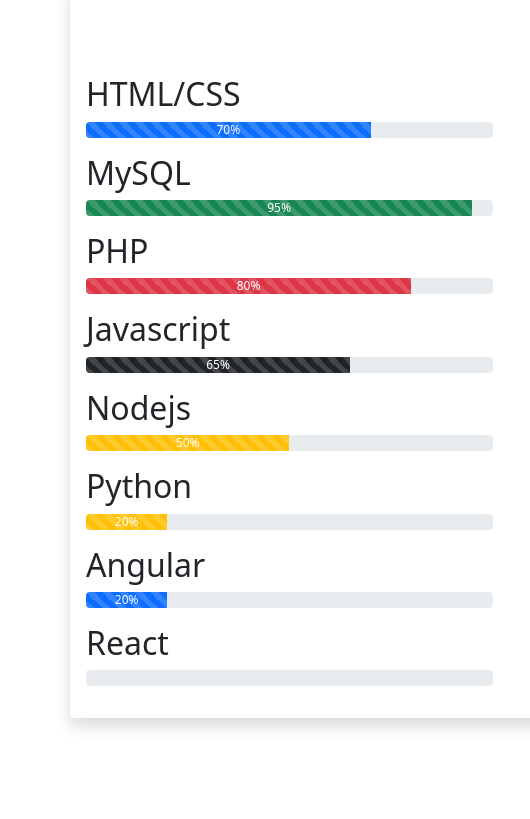
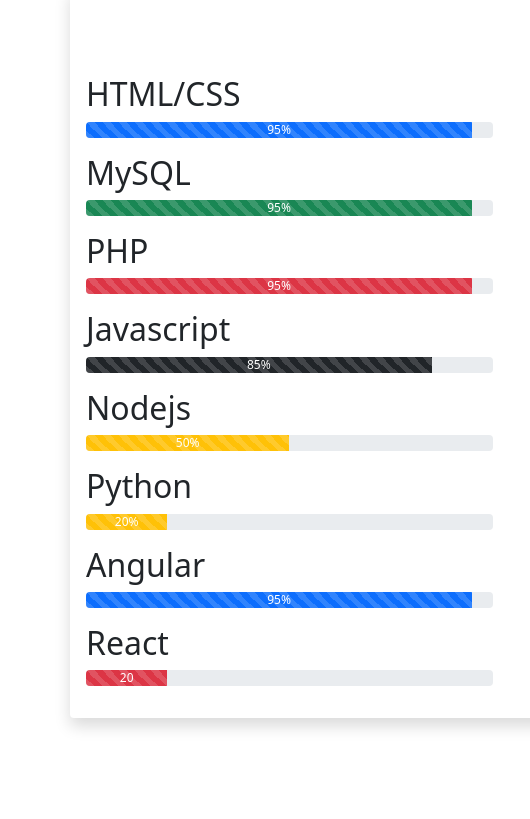
Before and after one commit to cingork/nodejsproject, a website: page views/main.html in a window 1280 px wide. Shown: the part 1500-2319 px from the top of the page, 0-530 px from the left. Drawn offline with nearby package versions, Linux system fonts and the light colour scheme; files that its build step writes are made by us from their sources; files whose address does not match are found by name.

Commit message:
Update main.html
update 12/13/2021

```diff
--- a/views/main.html
+++ b/views/main.html
@@ -76,7 +76,7 @@
                     <div class="names my-3">
                         <h2>HTML/CSS</h2>
                         <div class="progress w-75">
-                        <div class="progress-bar progress-bar-striped progress-bar-animated" style="width: 70%">70%</div>
+                        <div class="progress-bar progress-bar-striped progress-bar-animated" style="width: 95%">95%</div>
                     </div>
                     </div>
                     <div class="names my-3">
@@ -88,13 +88,13 @@
                     <div class="names my-3">
                         <h2>PHP</h2>
                         <div class="progress w-75">
-                        <div class="progress-bar progress-bar-striped progress-bar-animated bg-danger" style="width: 80%">80%</div>
+                        <div class="progress-bar progress-bar-striped progress-bar-animated bg-danger" style="width: 95%">95%</div>
                     </div>
                     </div>
                     <div class="names my-3">
                         <h2>Javascript</h2>
                         <div class="progress w-75">
-                        <div class="progress-bar progress-bar-striped progress-bar-animated bg-dark" style="width: 65%">65%</div>
+                        <div class="progress-bar progress-bar-striped progress-bar-animated bg-dark" style="width: 85%">85%</div>
                     </div>
                     </div>
                     <div class="names my-3">
@@ -112,13 +112,13 @@
                     <div class="names my-3">
                         <h2>Angular</h2>
                         <div class="progress w-75">
-                            <div class="progress-bar progress-bar-striped progress-bar-animated bg-primary" style="width: 20%">20%</div>
+                            <div class="progress-bar progress-bar-striped progress-bar-animated bg-primary" style="width: 95%">95%</div>
                         </div>
                     </div>
                     <div class="names my-3">
                         <h2>React</h2>
                         <div class="progress w-75">
-                            <div class="progress-bar progress-bar-striped progress-bar-animated bg-danger" style="width: 0%">Currently Learning</div>
+                            <div class="progress-bar progress-bar-striped progress-bar-animated bg-danger" style="width: 20%">20</div>
                         </div>
                     </div>
 
```
